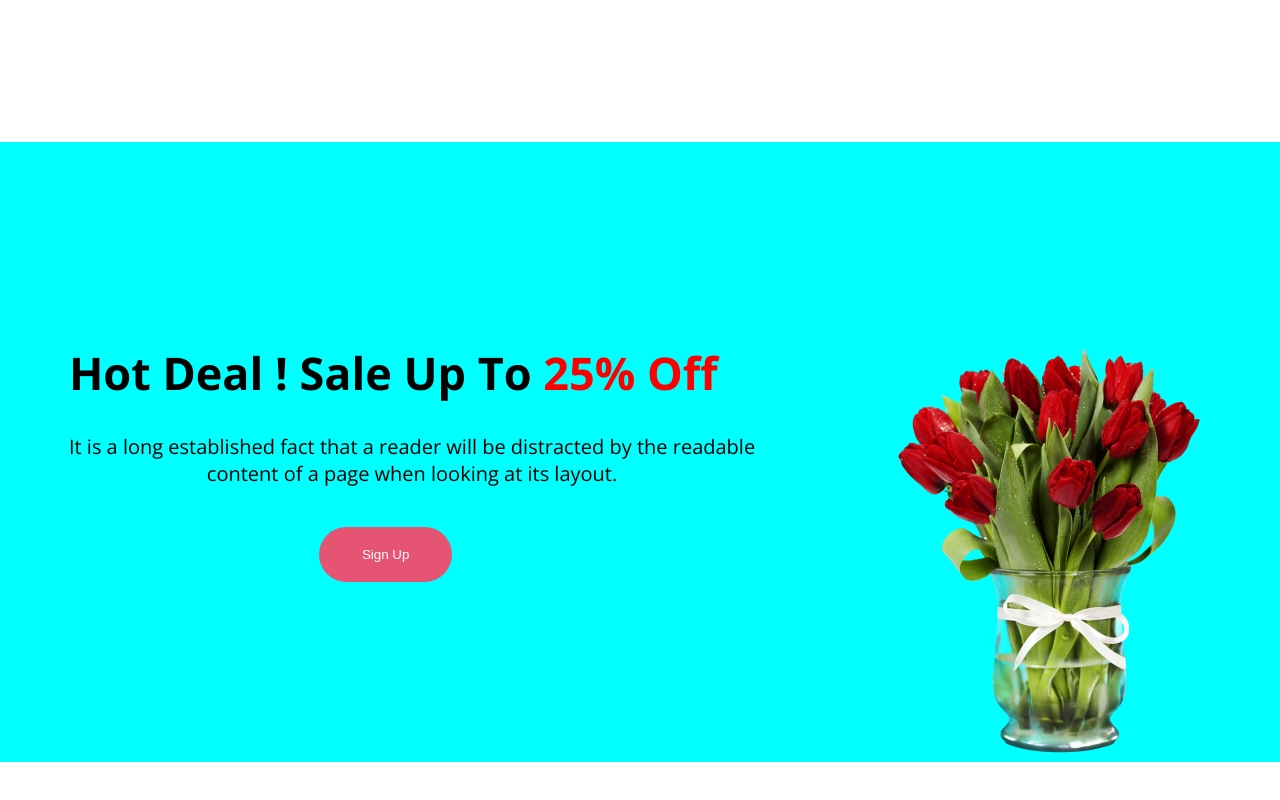
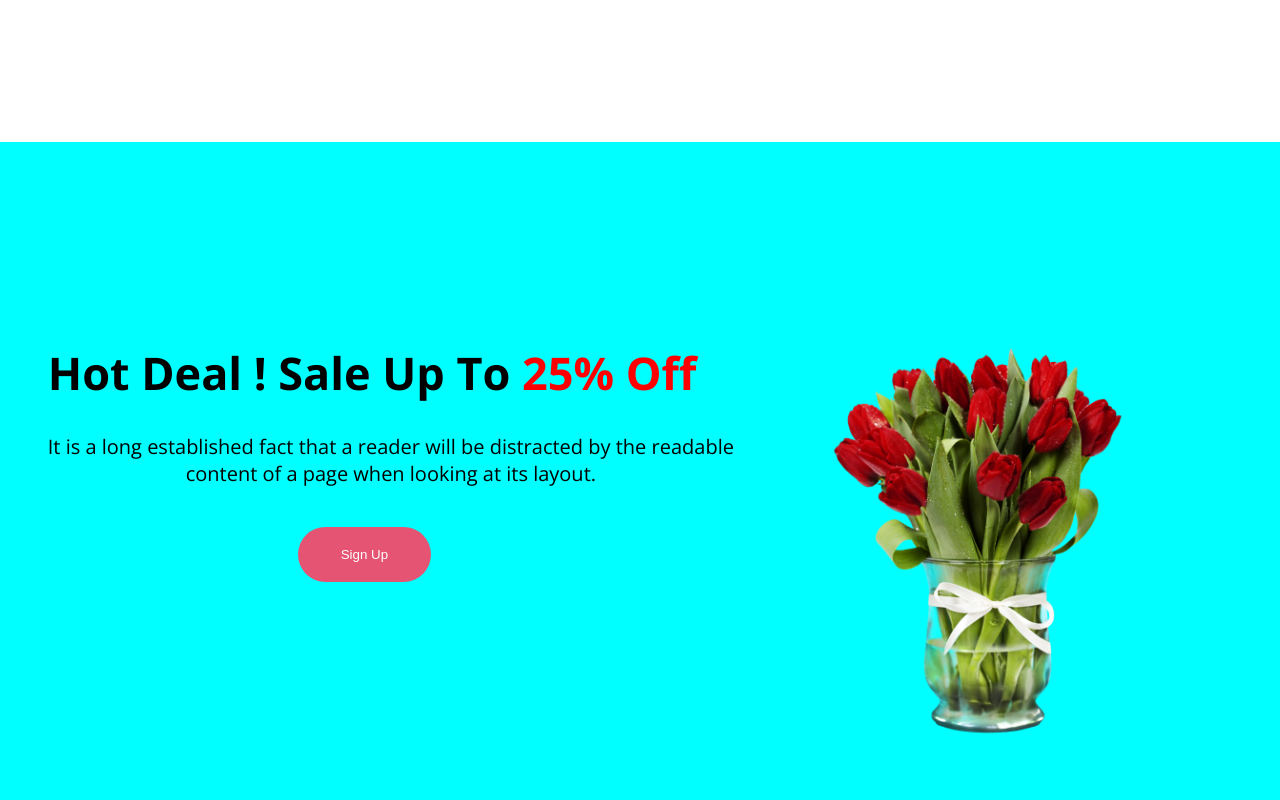
Before and after one commit to Farha34/first-assignment, a plain HTML site: page index.html in a window 1280 px wide. Shown: the part 1776-2576 px from the top of the page. Before the commit the page ends 2538 px from the top, so only its background shows below. Drawn offline with nearby package versions, Linux system fonts and the light colour scheme.

Commit message:
add a photo size

```diff
--- a/index.html
+++ b/index.html
@@ -58,7 +58,7 @@
         <p class="section-2-paragraph">It is a long established fact that a reader will be distracted by the readable <br> content of a page when looking at its layout.</p>
         <button class="section-button">Sign Up</button>
       </div>
-        <img src="./Flower Asset/pngwing 8.png" alt="">
+        <img class="section-2-photo" src="./Flower Asset/pngwing 8.png" alt="">
      </div>
     </section>
   </main>
--- a/style.css
+++ b/style.css
@@ -50,6 +50,8 @@ body {
 }
 
 /* header section end */
+
+
 /* 1st section */
 .title {
   color: #272727;
@@ -113,6 +115,8 @@ ul{
 li{
   list-style: none;
 }
+
+
 /* this a 2nd section */
 .section-2{
   display: flex;
@@ -145,3 +149,8 @@ margin-left: 250px;
   color: rgb(0, 255, 179);
   cursor: pointer;
 }
+.section-2-photo{
+  height: 400px;
+  padding-right: 100px;
+  padding-bottom: 150px;
+}
```
